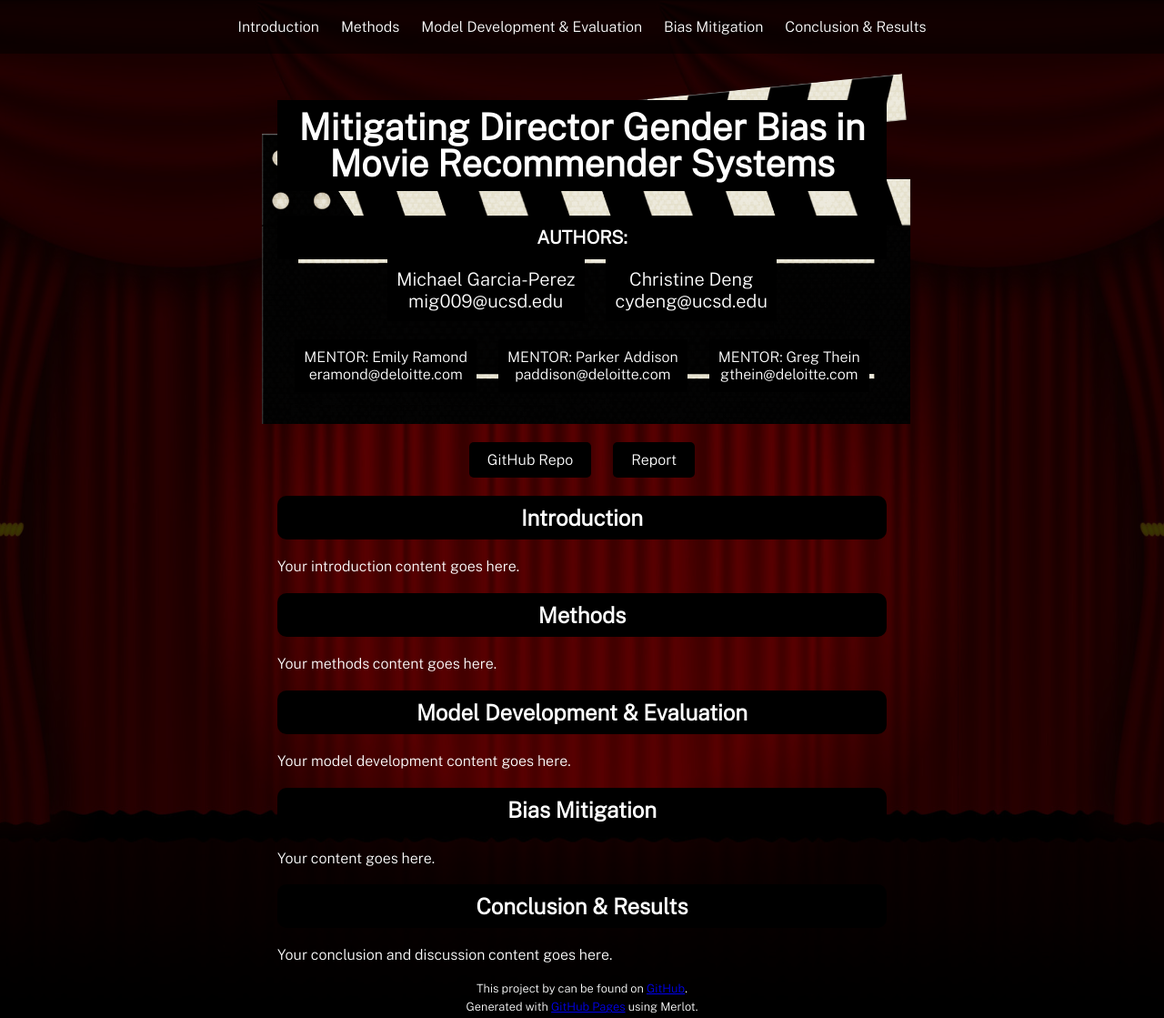
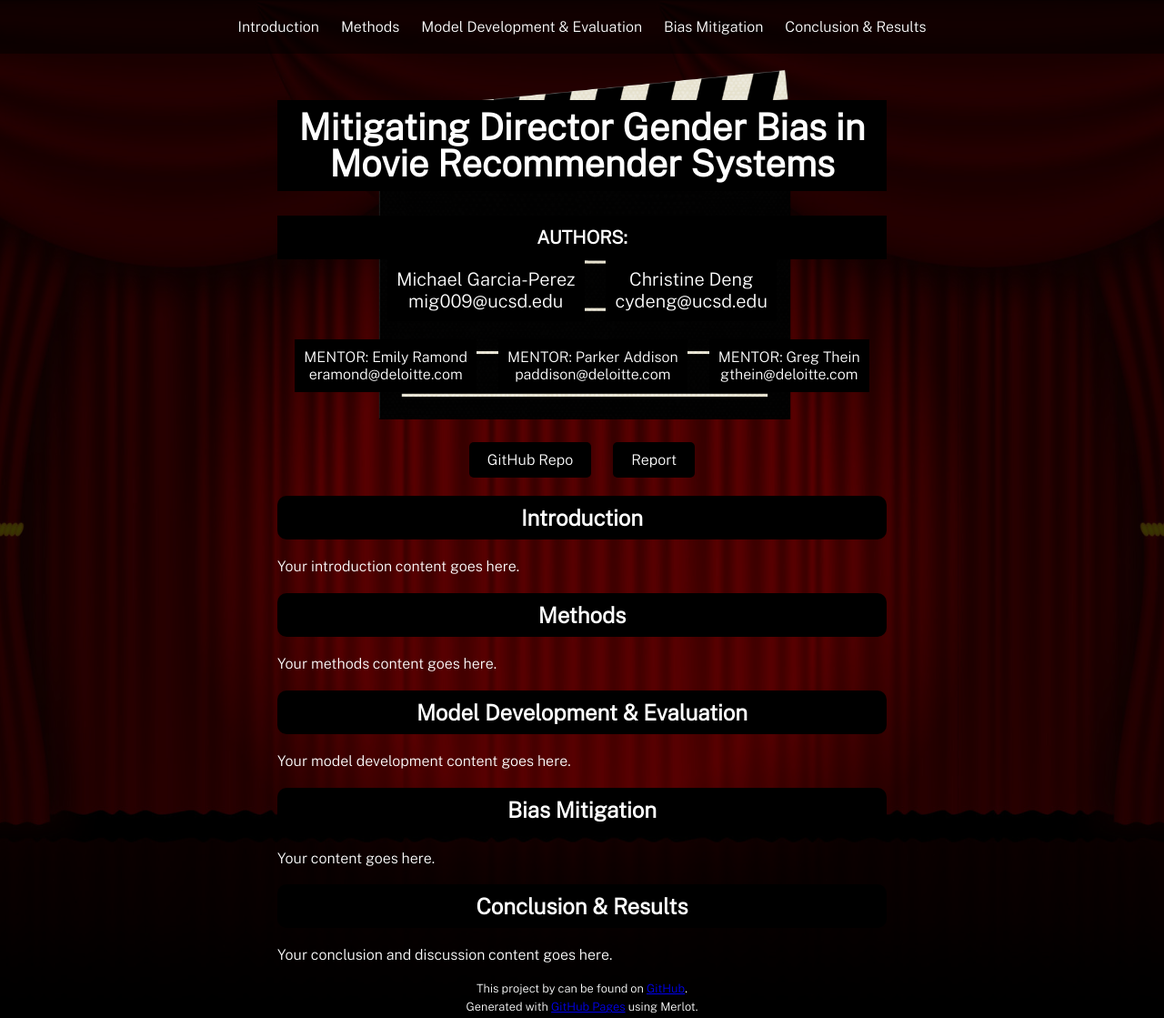
Before and after one commit to michael-garciaperez/DSC180A-Methodology-5, a Jekyll site: the page built from index.md, in a window 1280 px wide and 1119 px high. Shown: the whole window at 91% size. Built offline with Jekyll 4.4.1, drawn with Linux system fonts in a browser that asks for light colours.

Commit message:
Update style.scss

```diff
--- a/assets/css/style.scss
+++ b/assets/css/style.scss
@@ -25,10 +25,12 @@ header {
   max-width: 670px;
   padding: 20px 40px 25px;
   background-image: url('../images/clap_board.png');
-  background-size: cover;
+  background-size: contain;
   background-repeat: no-repeat;
   background-position: center top;
+  height: 100%;
 }
+
 
 
 header h1 {
```
